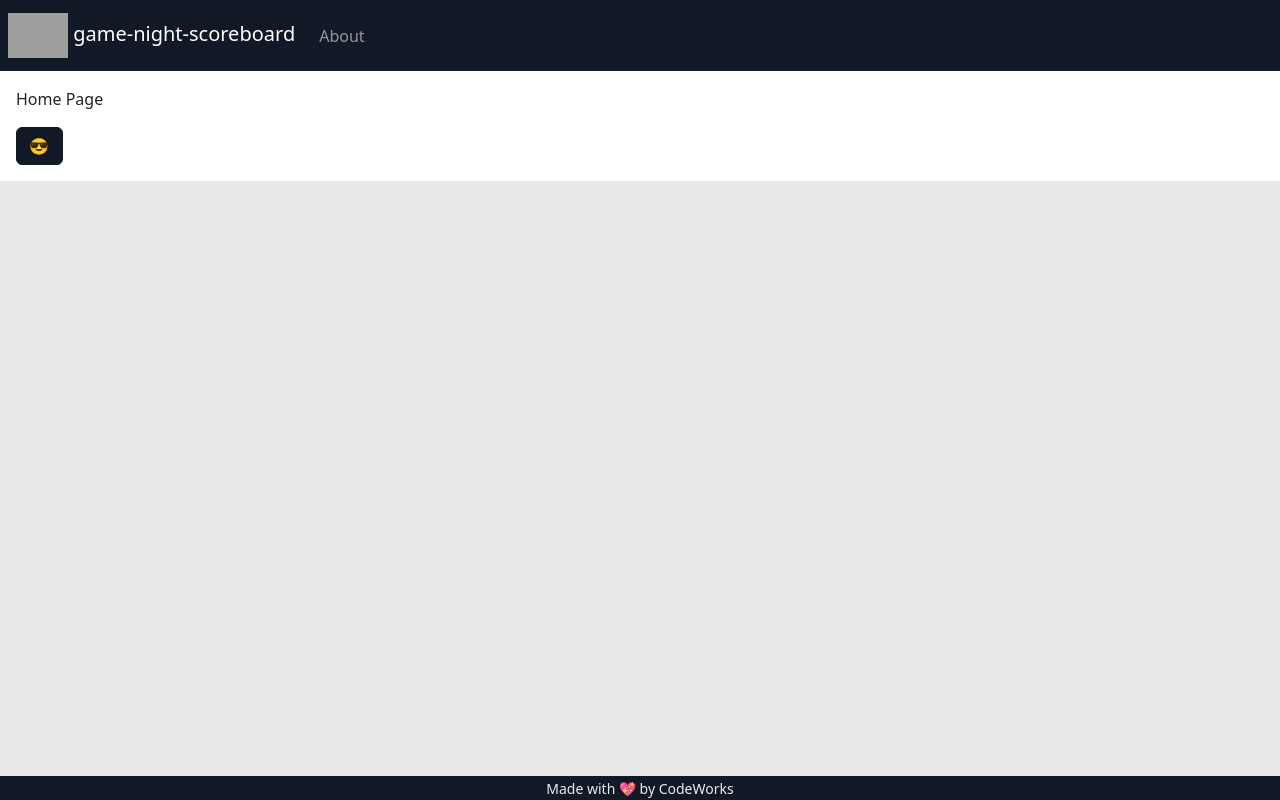
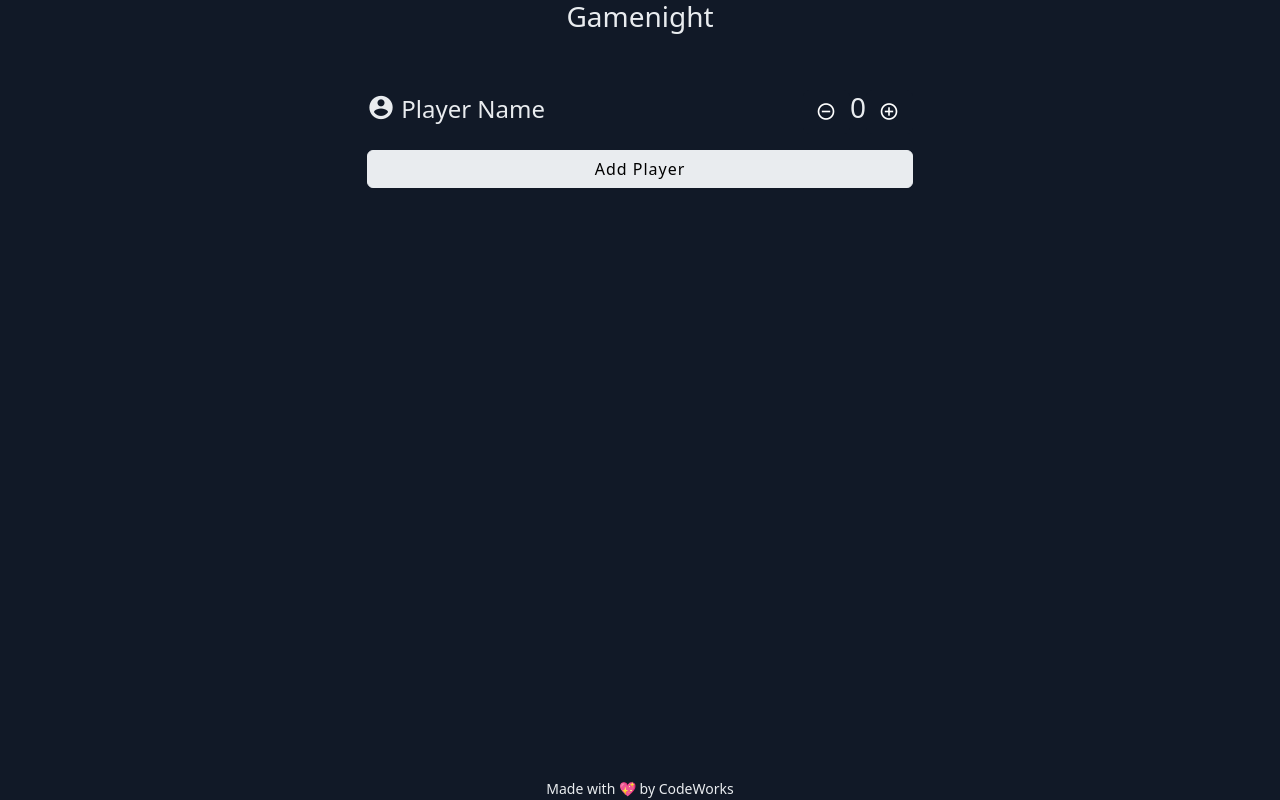
Before and after one commit to ThomasWSnider/game-night, a website with bundled scripts: page index.html in a window 1280 px wide. Built offline with nearby package versions, Linux system fonts and the light colour scheme; grey boxes are pictures that could not be loaded; a script that the page names is missing.

Commit message:
Skeleton is up

```diff
--- a/app/router-config.js
+++ b/app/router-config.js
@@ -7,14 +7,7 @@ export const router = new Router([
   {
     path: '',
     controllers: [HomeController, ExamplesController],
-    view: /*html*/`
-    <div class="bg-white p-3">
-      <div class="card-body">
-        <p>Home Page</p>
-        <button class="btn btn-dark" onclick="app.HomeController.testButton()">😎</button>
-      </div>
-    </div>
-    `
+    view: ``
   },
   {
     path: '#/about',
--- a/index.html
+++ b/index.html
@@ -12,37 +12,39 @@
     crossorigin="anonymous" referrerpolicy="no-referrer" />
   <link rel="stylesheet" href="assets/style/main.css">
   <link rel="stylesheet" href="assets/style/style.css">
-  <title>game-night-scoreboard</title>
+  <title>Game Night Scoreboard</title>
 </head>
 
-<body>
+<body class="bg-dark">
   <!-- SECTION -->
-  <header>
-    <nav class="navbar navbar-dark navbar-expand bg-dark text-light px-2">
-      <a class="navbar-brand" href="#">
-        <img src="https://codeworks.blob.core.windows.net/public/assets/img/cw-mark.png" height="45" alt=""
-          loading="lazy">
-        <span class="ml-2">game-night-scoreboard</span>
-      </a>
-      <button class="navbar-toggler" type="button" data-toggle="collapse" data-target="#navbarNavAltMarkup"
-        aria-controls="navbarNavAltMarkup" aria-expanded="false" aria-label="Toggle navigation">
-        <span class="navbar-toggler-icon"></span>
-      </button>
-      <div class="collapse navbar-collapse" id="navbarNavAltMarkup">
-        <div class="navbar-nav">
-          <!-- NAVLINKS -->
-          <a href="#/about" class="nav-link">About</a>
-        </div>
-      </div>
-      <div class="flex-grow-1 justify-content-end align-items-center d-flex" id="authstate"></div>
-    </nav>
+  <header class="bg-dark text-center d-flex justify-content-center">
+    <h3 class="text-light d-none d-md-inline"> Gamenight</h3>
+    <i class="mdi mdi-abacus d-inline text-light fs-3 d-md-none"></i>
   </header>
 
   <!-- SECTION -->
   <main>
 
-    <section id="router-view">
-      <!-- primary viewport -->
+    <section class="container">
+      <div class="row justify-content-center mt-5">
+        <div class="col-6 text-light">
+          <div class="row">
+            <div class="col-12">
+              <div class="d-flex align-items-center justify-content-center">
+                <h4 class="me-auto"><i class="mdi mdi-account-circle fs-3"></i> Player Name</h4>
+                <button class="btn btn-dark fs-5 "><i class="mdi mdi-minus-circle-outline p-0"></i></button>
+                <h4 class="fs-3">0</h4>
+                <button class="btn btn-dark fs-5 "><i class="mdi mdi-plus-circle-outline p-0"></i></button>
+              </div>
+            </div>
+            <div class="col-12">
+              <div class="d-grid mt-3">
+                <button class="btn btn-light">Add Player</button>
+              </div>
+            </div>
+          </div>
+        </div>
+      </div>
     </section>
 
   </main>
```
